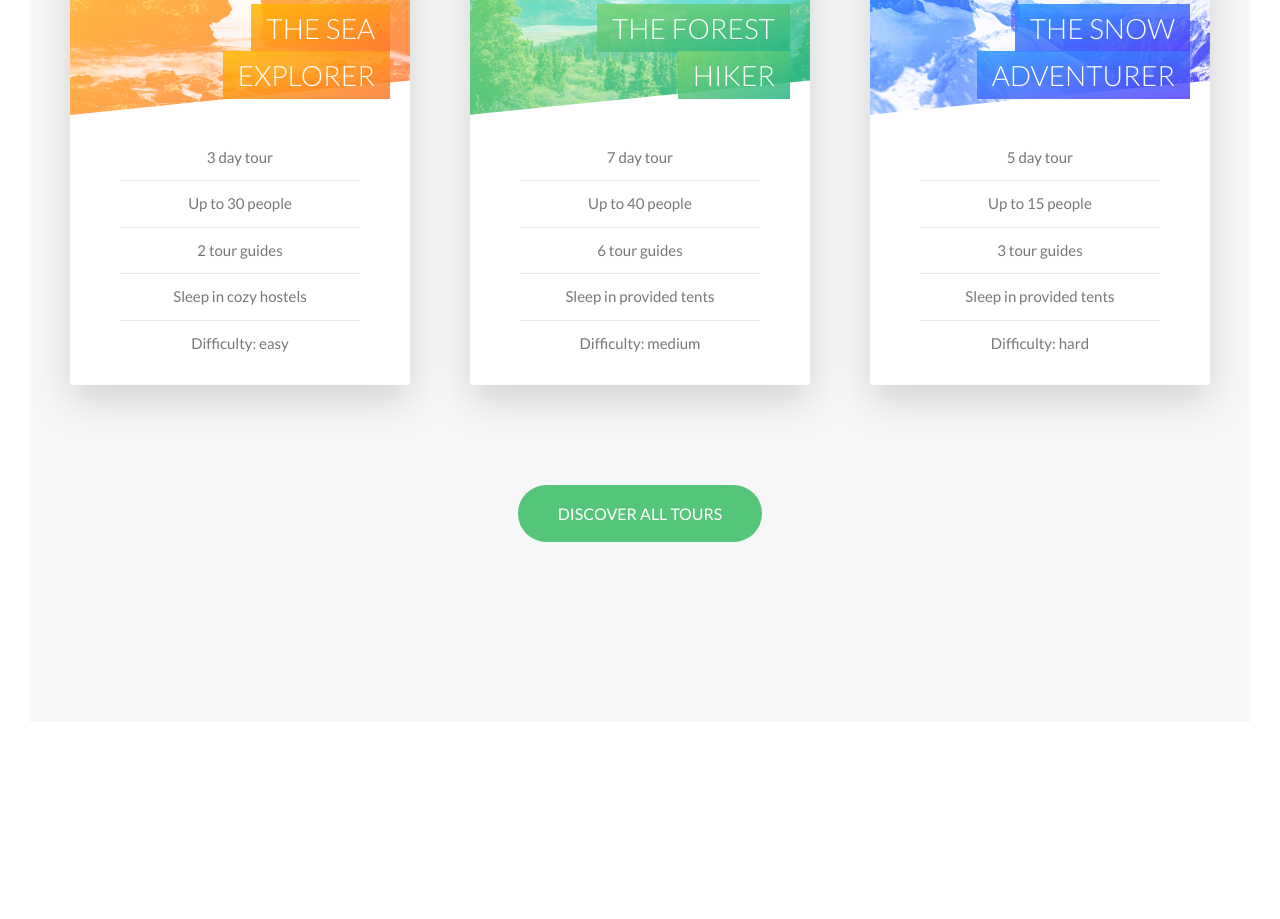
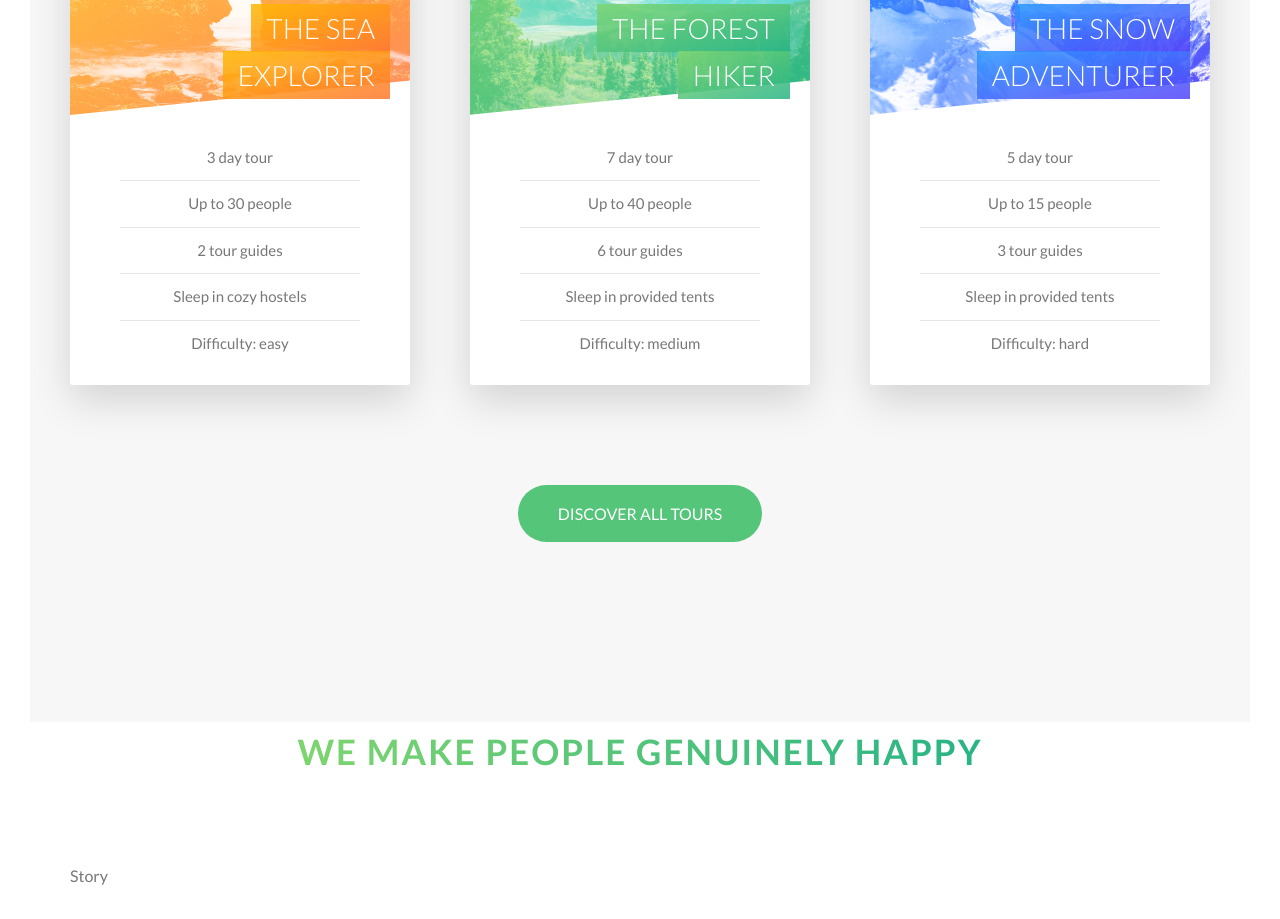
Before and after one commit to VictorOchando/NatureTours, a website: page index.html in a window 1280 px wide. Shown: the part 2637-3556 px from the top of the page. Before the commit the page ends 3389 px from the top, so only its background shows below. Drawn offline with Linux system fonts and the light colour scheme.

Commit message:
Stories section header and basic layout

```diff
--- a/index.html
+++ b/index.html
@@ -246,6 +246,17 @@
                 <a href="#" class="btn btn--green">Discover all tours</a>
             </div>
         </section>
+        <section class="section-stories">
+            <div class="u-center-text u-margin-bottom-big">
+                <h2 class="heading-secondary">
+                    We make people genuinely happy
+                </h2>
+            </div>
+
+            <div class="row">
+                <div class="story">Story</div>
+            </div>
+        </section>
     </main>
 
     <body></body>
```
